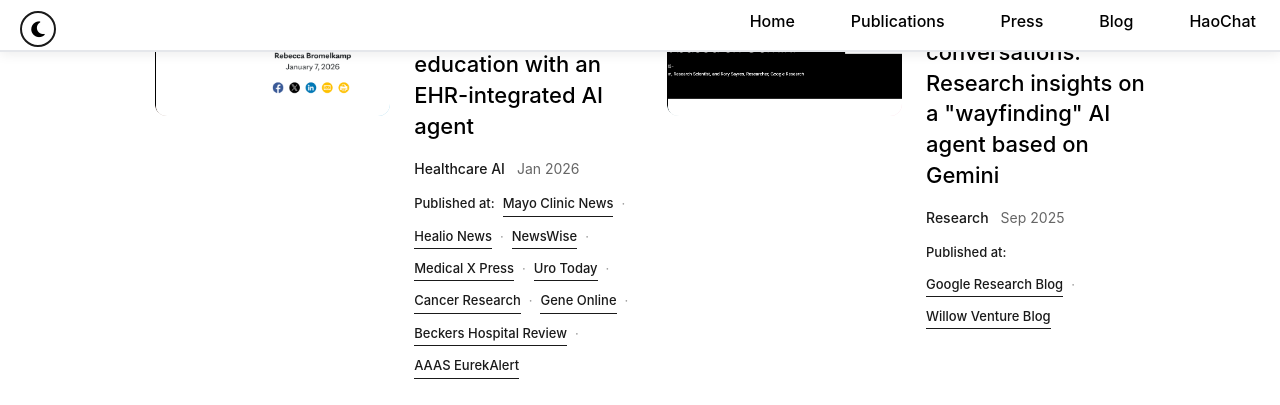
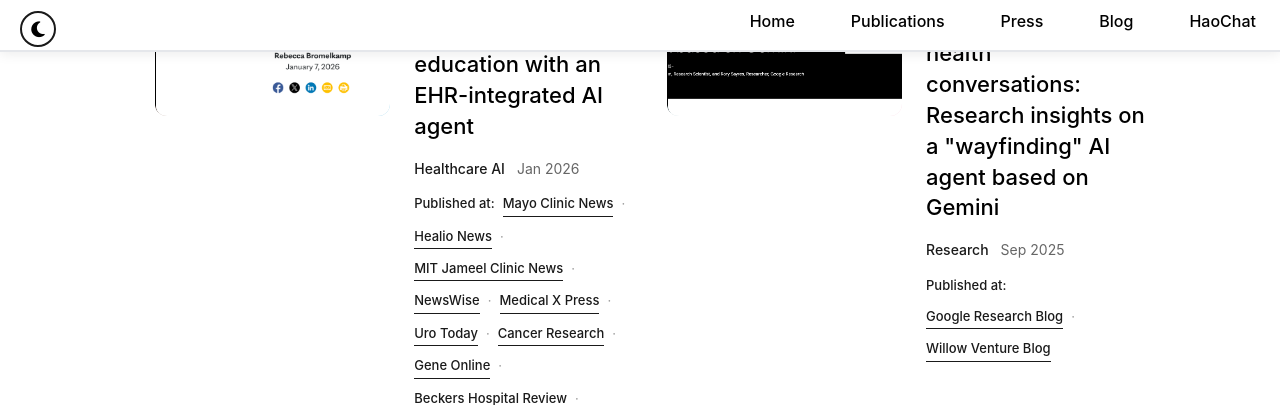
Before and after one commit to YuexingHao/Yuexing-Hao, a Jekyll site: the page built from pages/press.html, in a window 1280 px wide and 900 px high, scrolled down 362 px, cut to the strip 0-405 px from the top of the window. Built offline with Jekyll 4.4.1, drawn with Linux system fonts in a browser that asks for light colours; nearby versions of some CDN libraries; library files that are not in the unit come from our copies; a style sheet for code colours, icons or effects is not loaded.

Commit message:
Remove CI workflow for Agentic-Patient-Workflow push

```diff
--- a/pages/press.html
+++ b/pages/press.html
@@ -315,6 +315,7 @@ permalink: /press/
           <span class="press-outlets-label">Published at:</span>
           <a href="https://newsnetwork.mayoclinic.org/discussion/new-mayo-clinic-study-advances-personalized-prostate-cancer-education-with-an-ehr-integrated-ai-agent/" target="_blank">Mayo Clinic News</a><span class="outlet-separator">·</span>
           <a href="https://www.healio.com/news/hematology-oncology/20260203/ehrintegrated-ai-agent-provides-personalized-education-to-men-with-prostate-cancer" target="_blank">Healio News</a><span class="outlet-separator">·</span>
+          <a href="https://jclinic.mit.edu/research-project/personalizing-prostate-cancer-education-for-patients-using-ehr-llm-agent/" target="_blank">MIT Jameel Clinic News</a><span class="outlet-separator">·</span>
           <a href="https://www.newswise.com/articles/new-mayo-clinic-study-advances-personalized-prostate-cancer-education-with-an-ehr-integrated-ai-agent" target="_blank">NewsWise</a><span class="outlet-separator">·</span>
           <a href="https://medicalxpress.com/news/2026-01-electronic-health-ai-agent-advances.html" target="_blank">Medical X Press</a><span class="outlet-separator">·</span>
           <a href="https://www.urotoday.com/recent-abstracts/urologic-oncology/prostate-cancer/166046-personalizing-prostate-cancer-education-for-patients-using-an-ehr-integrated-llm-agent-beyond-the-abstract.html" target="_blank">Uro Today</a><span class="outlet-separator">·</span>
```
